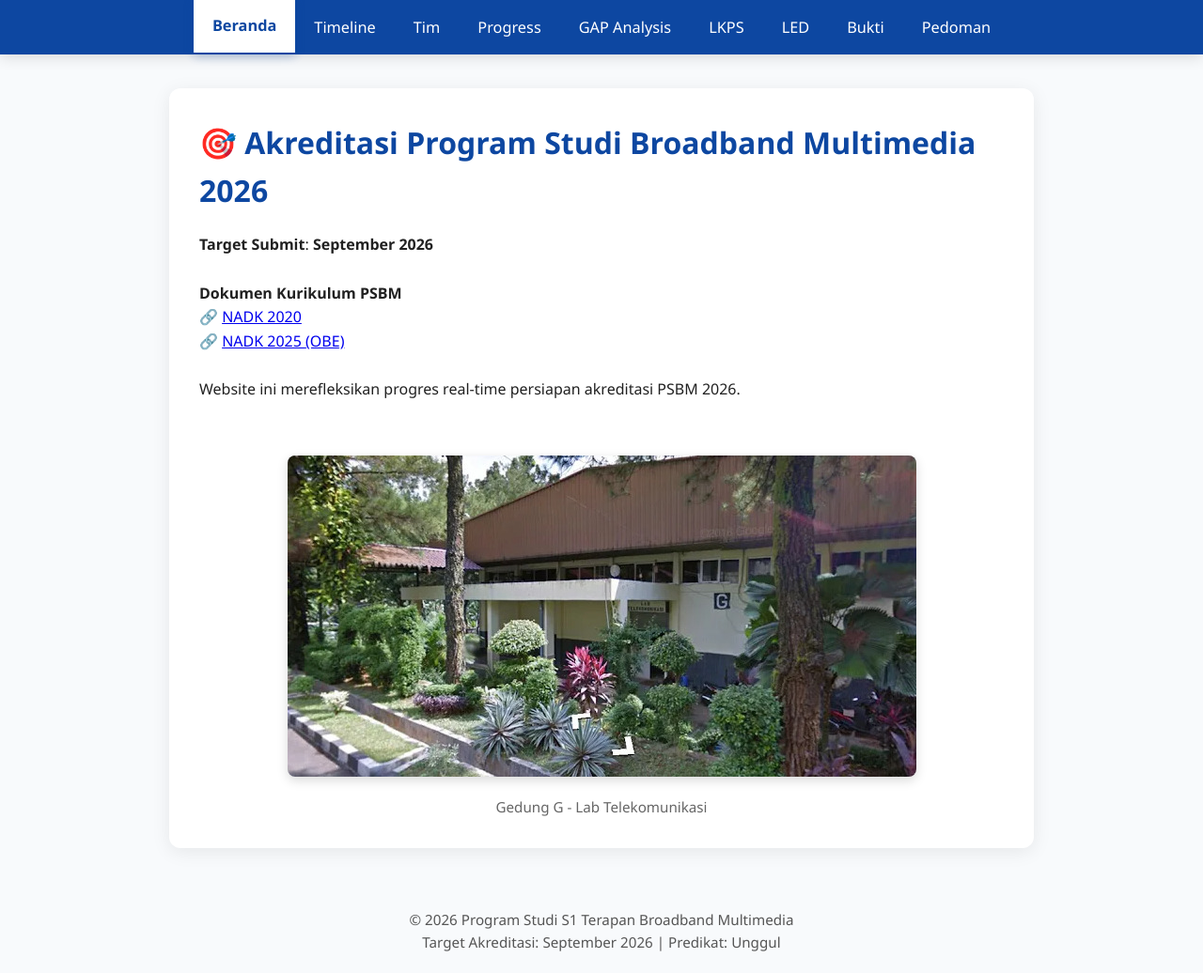
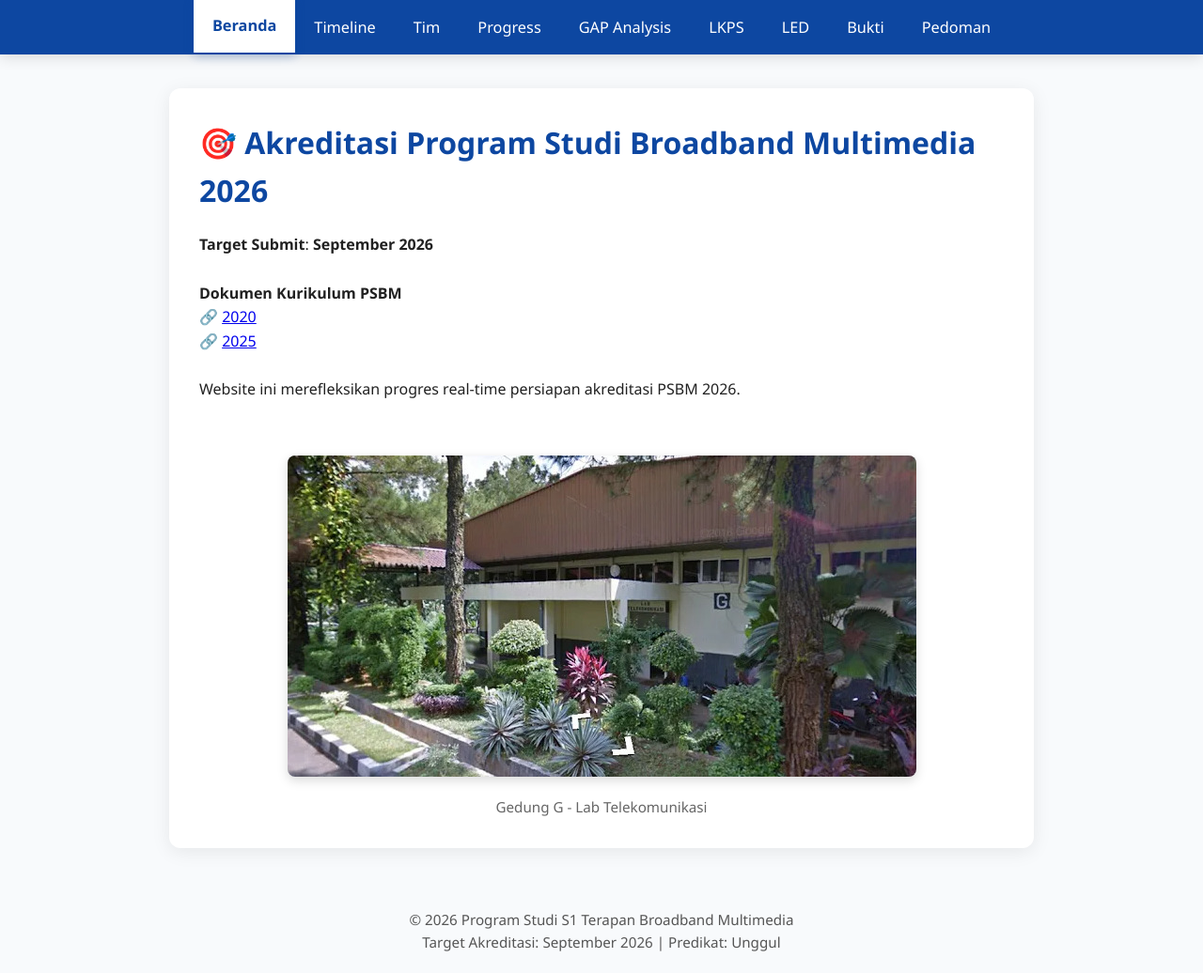
Before and after one commit to portal-psbm/aksibm-26, a Jekyll site: the page built from index.md, in a window 1280 px wide and 1036 px high. Shown: the whole window at 94% size. Built offline with Jekyll 4.4.1, drawn with Linux system fonts in a browser that asks for light colours.

Commit message:
Update index

```diff
--- a/index.md
+++ b/index.md
@@ -9,8 +9,8 @@ permalink: /
 **Target Submit**: **September 2026**
 <br><br>
 **Dokumen Kurikulum PSBM** <br>
-🔗 [NADK 2020](https://drive.google.com/drive/folders/159OIE0vbfoRqZ-2MkDgNa47AuZyBlUZO) <br>
-🔗 [NADK 2025 (OBE)](https://drive.google.com/drive/folders/1QqOSL639o8FLJAgK2l7HzfgrByEkEGmM)
+🔗 [2020](https://drive.google.com/file/d/1LVO-L4PUUgWPDQIX-jdD8mGh-nYTmlSl/view?usp=drive_link) <br>
+🔗 [2025](https://drive.google.com/file/d/1hLEWKK-VEuRCsmu-C0dCX-znJlq3Djk7/view?usp=drive_link)
 <br><br>
 > Website ini merefleksikan progres real-time persiapan akreditasi PSBM 2026.
 
```
